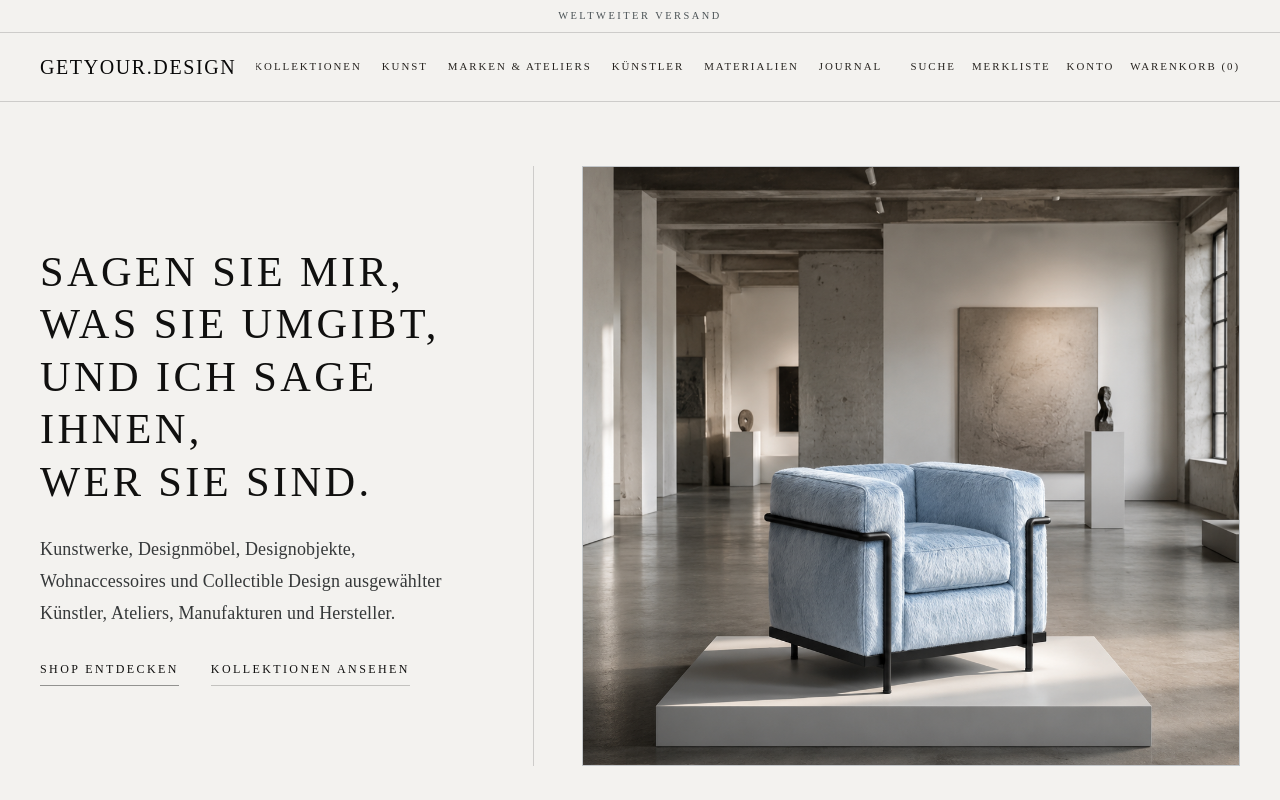
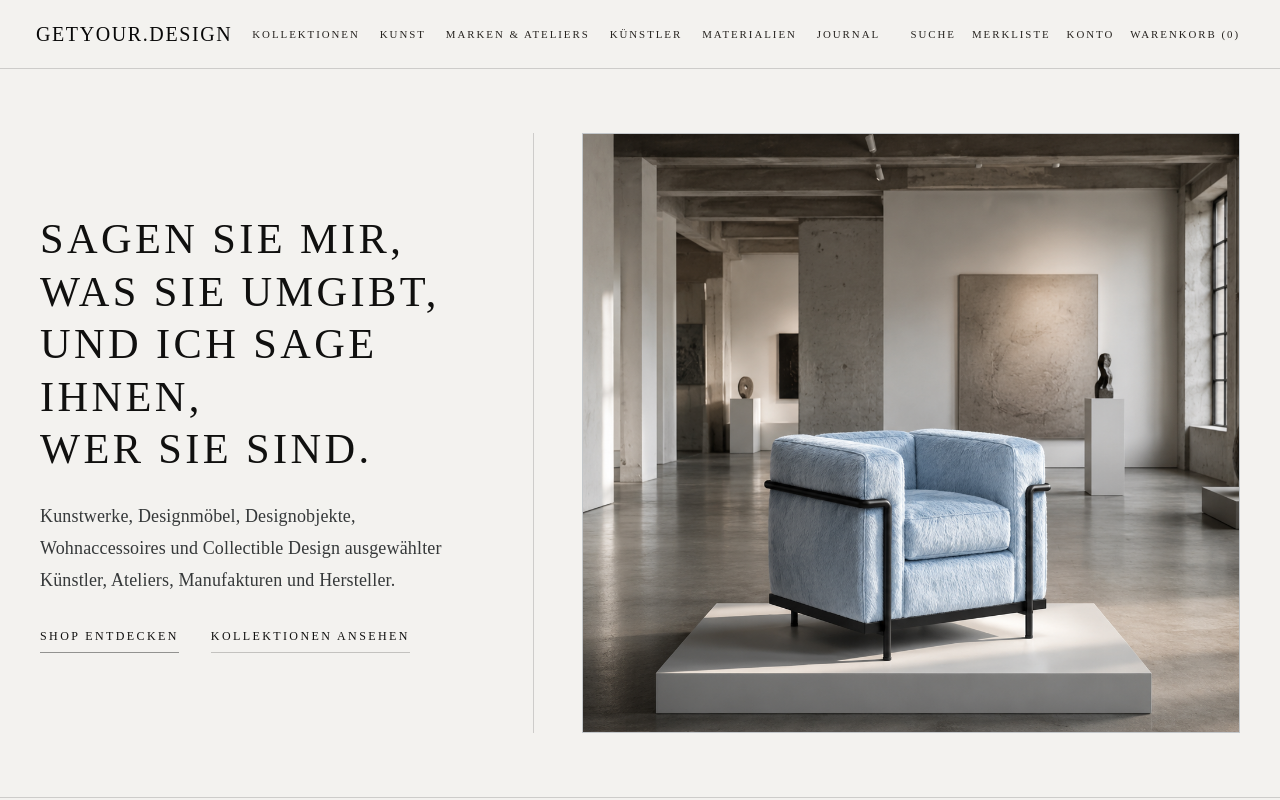
Before and after one commit to getyour-design/getyour-design, a Next.js app: page / in a window 1280 px wide. Shown: the top 800 px of the page. Built offline with nearby package versions, Linux system fonts and the light colour scheme.

Commit message:
Refine homepage layout and typography

```diff
--- a/app/components/Navigation.tsx
+++ b/app/components/Navigation.tsx
@@ -4,11 +4,8 @@ import { navItems } from "../data";
 export function Navigation() {
   return (
     <header className="sticky top-0 z-50 border-b hairline bg-[#f3f2ef]/95 backdrop-blur">
-      <div className="border-b hairline px-5 py-2 text-center text-[0.65rem] uppercase tracking-[0.24em] text-[#4b5356] lg:px-10">
-        Weltweiter Versand
-      </div>
       <nav className="mx-auto grid max-w-[1540px] grid-cols-[1fr_auto] items-center gap-5 px-5 py-5 lg:grid-cols-[auto_1fr_auto] lg:px-10">
-        <Link className="serif text-xl tracking-[0.16em]" href="/">
+        <Link className="serif -ml-1 text-xl tracking-[0.16em]" href="/">
           GETYOUR.DESIGN
         </Link>
         <div className="order-3 col-span-2 flex gap-5 overflow-x-auto border-t hairline pt-4 text-[0.68rem] uppercase tracking-[0.18em] text-[#26231f] lg:order-none lg:col-span-1 lg:justify-center lg:border-0 lg:pt-0">
```
